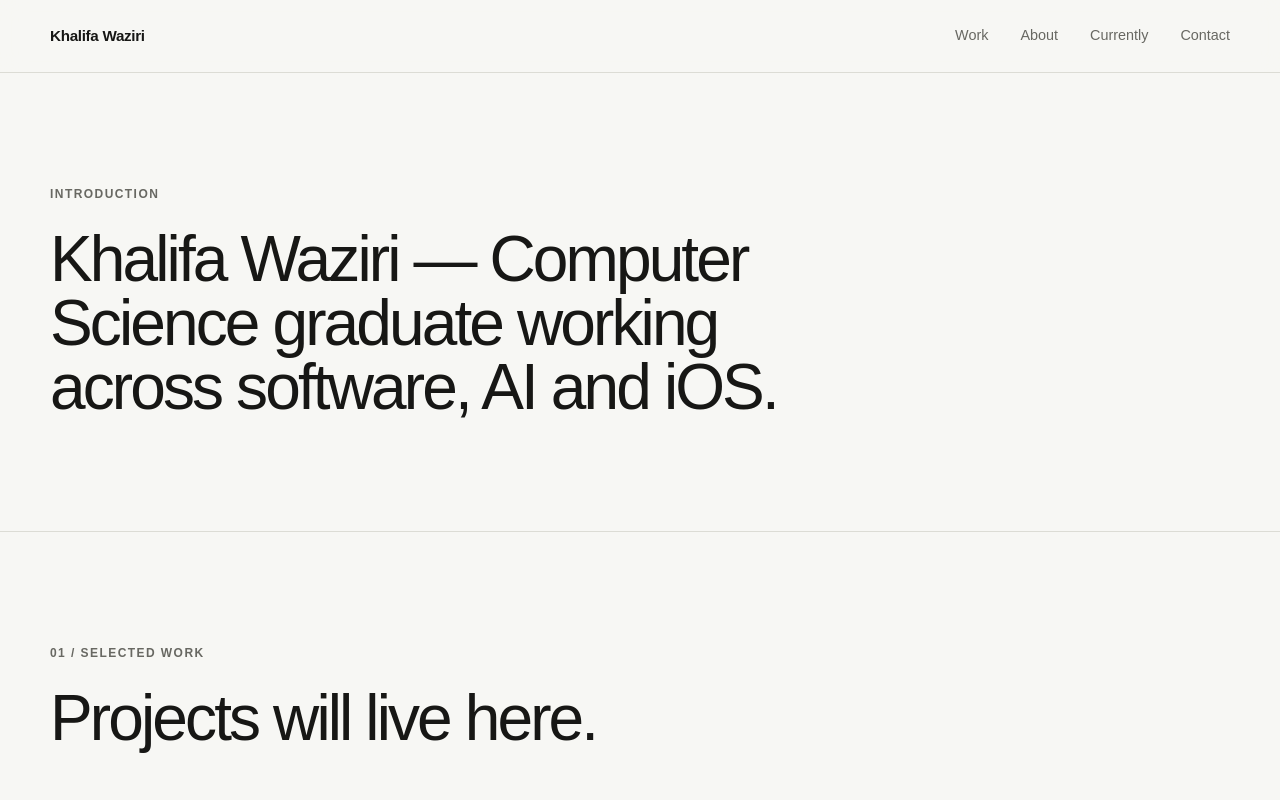
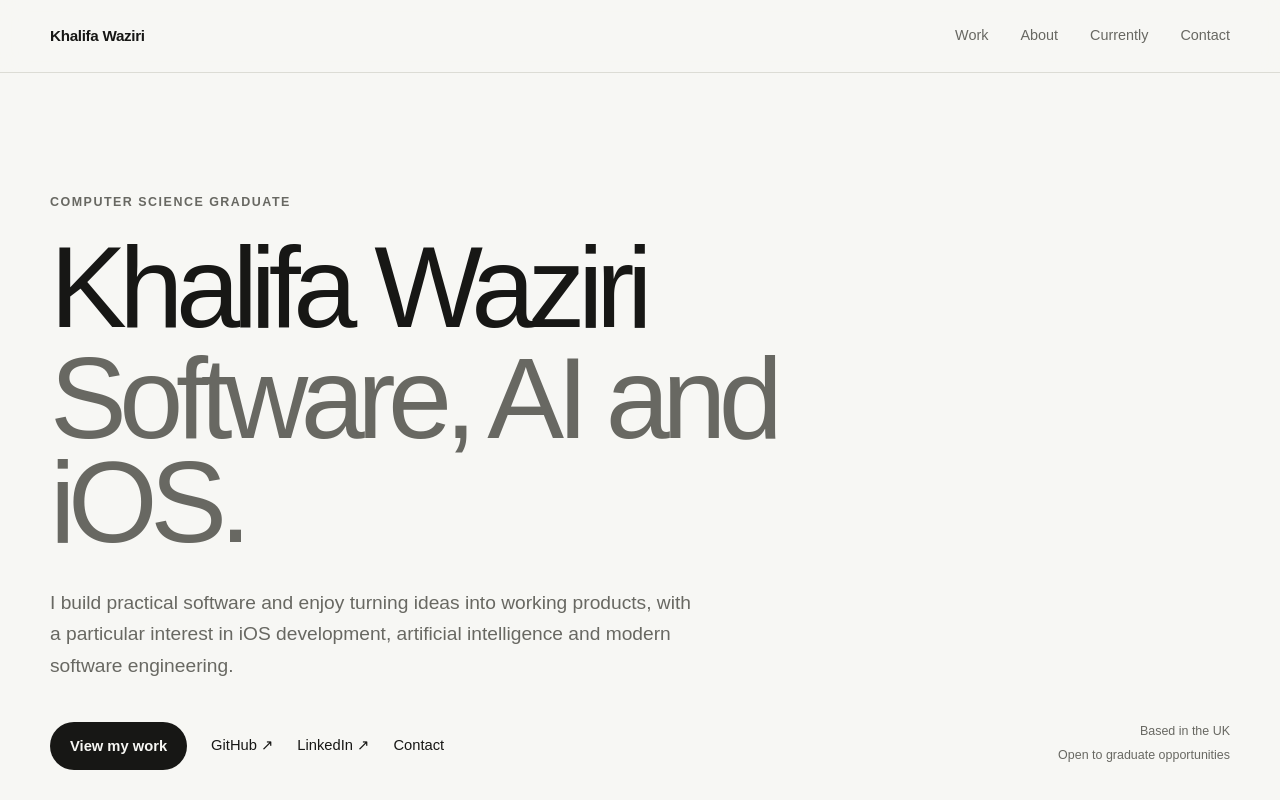
Before and after one commit to khaleefahwaziri/khalifa-waziri-portfolio, a Next.js app: page / in a window 1280 px wide. Shown: the top 800 px of the page. Built offline with nearby package versions, Linux system fonts and the light colour scheme.

Commit message:
Build homepage hero section

```diff
--- a/app/page.tsx
+++ b/app/page.tsx
@@ -1,4 +1,5 @@
 import Navigation from "@/components/Navigation";
+import Hero from "@/components/Hero";
 
 export default function Home() {
   return (
@@ -6,16 +7,7 @@ export default function Home() {
       <Navigation />
 
       <main>
-        <section className="section">
-          <div className="pageContainer">
-            <p className="sectionLabel">Introduction</p>
-
-            <h1 className="placeholderTitle">
-              Khalifa Waziri — Computer Science graduate working across software,
-              AI and iOS.
-            </h1>
-          </div>
-        </section>
+        <Hero />
 
         <section className="section" id="work">
           <div className="pageContainer">
--- /dev/null
+++ b/components/Hero.module.css
@@ -0,0 +1,140 @@
+.hero {
+  padding: 7.5rem 0 6rem;
+  border-bottom: 1px solid var(--border);
+}
+
+.heroInner {
+  display: grid;
+  grid-template-columns: minmax(0, 1fr) auto;
+  gap: 4rem;
+  align-items: end;
+}
+
+.intro {
+  max-width: 900px;
+}
+
+.eyebrow {
+  margin-bottom: 1.5rem;
+  color: var(--muted);
+  font-size: 0.78rem;
+  font-weight: 600;
+  letter-spacing: 0.12em;
+  text-transform: uppercase;
+}
+
+.title {
+  max-width: 850px;
+  font-size: clamp(3.75rem, 9vw, 8.25rem);
+  font-weight: 500;
+  line-height: 0.9;
+  letter-spacing: -0.065em;
+}
+
+.title span {
+  display: block;
+  margin-top: 0.5rem;
+  color: var(--muted);
+}
+
+.description {
+  max-width: 650px;
+  margin-top: 2rem;
+  color: var(--muted);
+  font-size: clamp(1rem, 1.7vw, 1.2rem);
+  line-height: 1.65;
+}
+
+.actions {
+  display: flex;
+  flex-wrap: wrap;
+  align-items: center;
+  gap: 1.5rem;
+  margin-top: 2.5rem;
+}
+
+.primaryButton {
+  display: inline-flex;
+  align-items: center;
+  min-height: 48px;
+  padding: 0 1.25rem;
+  color: var(--background);
+  font-size: 0.92rem;
+  font-weight: 600;
+  background: var(--foreground);
+  border-radius: 999px;
+  transition:
+    transform 160ms ease,
+    opacity 160ms ease;
+}
+
+.primaryButton:hover {
+  transform: translateY(-2px);
+  opacity: 0.92;
+}
+
+.textLink {
+  color: var(--foreground);
+  font-size: 0.92rem;
+  border-bottom: 1px solid transparent;
+  transition:
+    color 160ms ease,
+    border-color 160ms ease;
+}
+
+.textLink:hover {
+  color: var(--accent);
+  border-color: var(--accent);
+}
+
+.sideNote {
+  display: flex;
+  flex-direction: column;
+  gap: 0.35rem;
+  padding-bottom: 0.3rem;
+  color: var(--muted);
+  font-size: 0.78rem;
+  line-height: 1.5;
+  text-align: right;
+  white-space: nowrap;
+}
+
+@media (max-width: 900px) {
+  .hero {
+    padding: 6rem 0 5rem;
+  }
+
+  .heroInner {
+    grid-template-columns: 1fr;
+    gap: 3rem;
+  }
+
+  .sideNote {
+    text-align: left;
+  }
+}
+
+@media (max-width: 700px) {
+  .hero {
+    padding: 4.5rem 0 4rem;
+  }
+
+  .title {
+    font-size: clamp(3rem, 16vw, 5.2rem);
+    line-height: 0.94;
+  }
+
+  .description {
+    margin-top: 1.5rem;
+  }
+
+  .actions {
+    gap: 1rem 1.25rem;
+    margin-top: 2rem;
+  }
+
+  .primaryButton {
+    width: 100%;
+    justify-content: center;
+  }
+}
--- /dev/null
+++ b/components/Hero.tsx
@@ -0,0 +1,60 @@
+import Link from "next/link";
+import styles from "./Hero.module.css";
+
+export default function Hero() {
+  return (
+    <section className={styles.hero}>
+      <div className="pageContainer">
+        <div className={styles.heroInner}>
+          <div className={styles.intro}>
+            <p className={styles.eyebrow}>Computer Science Graduate</p>
+
+            <h1 className={styles.title}>
+              Khalifa Waziri
+              <span>Software, AI and iOS.</span>
+            </h1>
+
+            <p className={styles.description}>
+              I build practical software and enjoy turning ideas into working
+              products, with a particular interest in iOS development,
+              artificial intelligence and modern software engineering.
+            </p>
+
+            <div className={styles.actions}>
+              <Link className={styles.primaryButton} href="#work">
+                View my work
+              </Link>
+
+              <a
+                className={styles.textLink}
+                href="https://github.com/khaleefahwaziri"
+                target="_blank"
+                rel="noreferrer"
+              >
+                GitHub ↗
+              </a>
+
+              <a
+                className={styles.textLink}
+                href="https://www.linkedin.com/in/khaleefah-waziri-369677235/"
+                target="_blank"
+                rel="noreferrer"
+              >
+                LinkedIn ↗
+              </a>
+
+              <Link className={styles.textLink} href="#contact">
+                Contact
+              </Link>
+            </div>
+          </div>
+
+          <div className={styles.sideNote}>
+            <span>Based in the UK</span>
+            <span>Open to graduate opportunities</span>
+          </div>
+        </div>
+      </div>
+    </section>
+  );
+}
```
